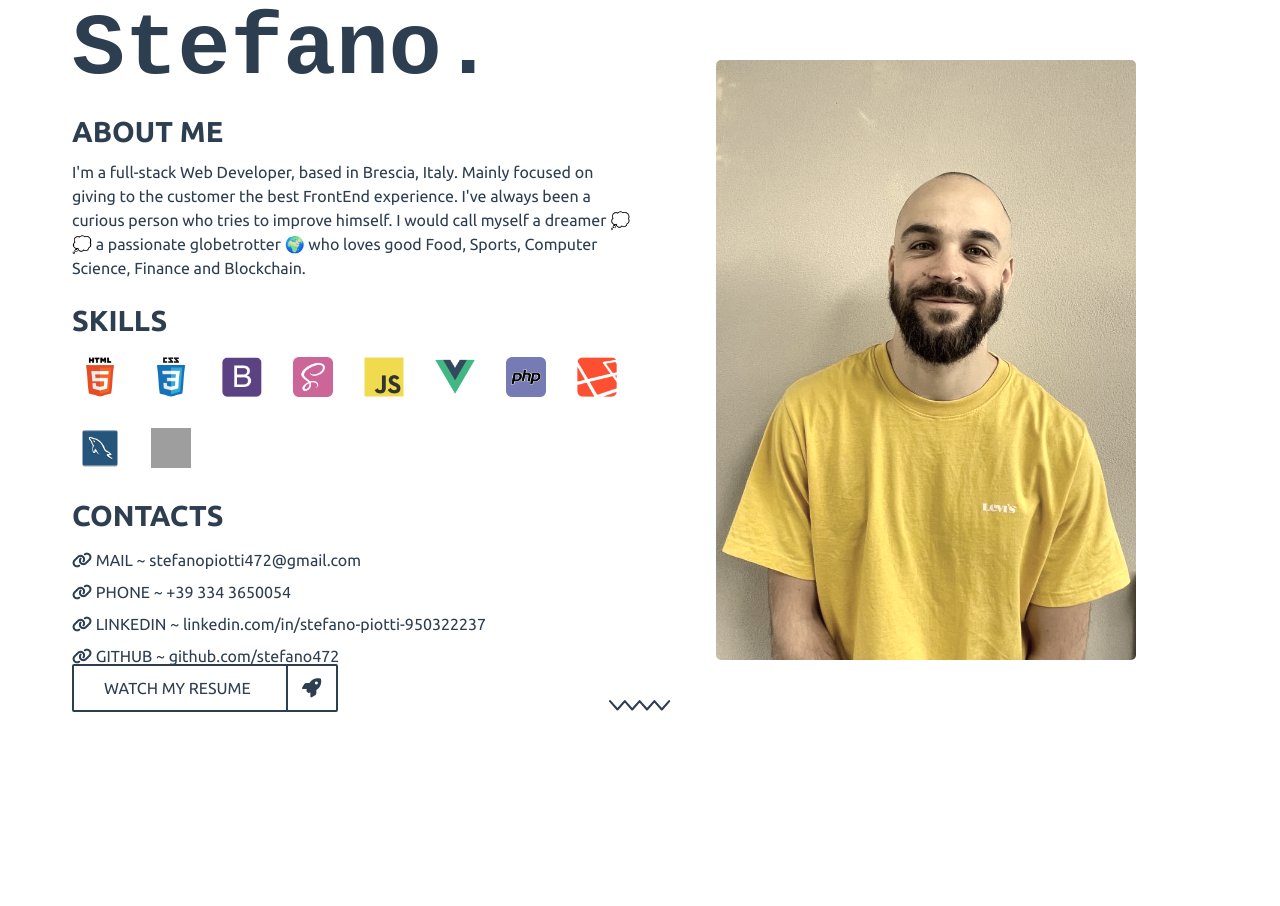
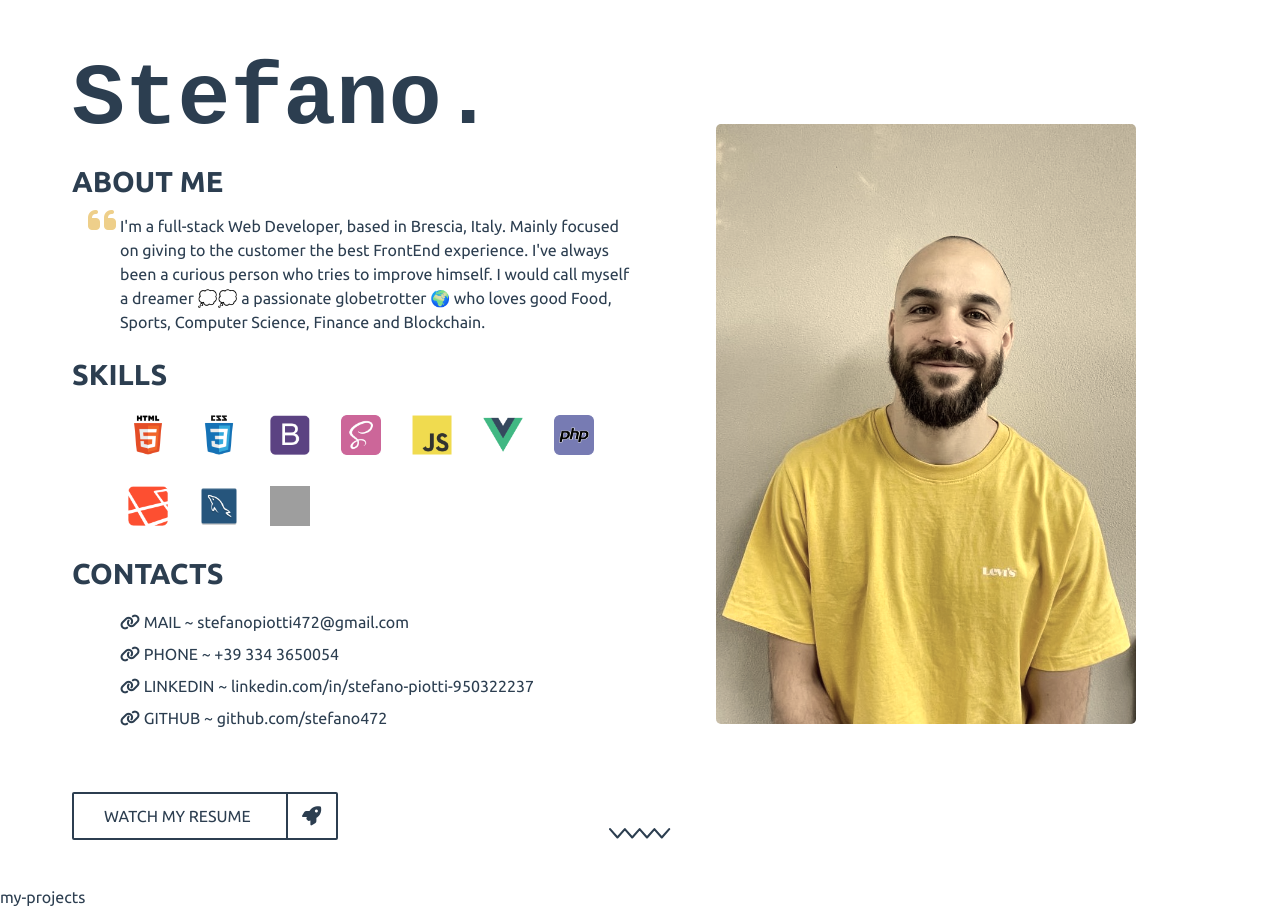
Before and after one commit to stefano472/portfolio, a Vue app: page / in a window 1280 px wide. Shown: the part 840-1746 px from the top of the page. Before the commit the page ends 1600 px from the top, so only its background shows below. Built offline with nearby package versions, Linux system fonts and the light colour scheme; grey boxes are pictures that could not be loaded; a web font is replaced by a local one.

Commit message:
about section done projects missing

```diff
--- a/src/App.vue
+++ b/src/App.vue
@@ -4,7 +4,7 @@
     <HeaderComponent/>
     <HomeComponent/>
     <AboutComponent/>
-    <!-- <ProjectsComponent/> -->
+    <ProjectsComponent/>
 
   </div>
 </template>
@@ -13,15 +13,15 @@
 import HeaderComponent from './components/HeaderComponent.vue'
 import HomeComponent from './components/HomeComponent.vue'
 import AboutComponent from './components/AboutComponent.vue'
-// import ProjectsComponent from './components/ProjectsComponent.vue'
+import ProjectsComponent from './components/ProjectsComponent.vue'
 
 export default {
   name: 'App',
   components: {
     HeaderComponent,
     HomeComponent,
-    AboutComponent
-    // ProjectsComponent,
+    AboutComponent,
+    ProjectsComponent,
   }
 }
 </script>
@@ -47,7 +47,8 @@ a{
 .container {
     width: min((100% - 3rem), 1270px);
     margin-inline: auto;
-    padding: 1.25rem 0;
+    // padding: 1.25rem 0;
+    padding: 3rem 0;
 }
 
 .flex-row {
@@ -64,6 +65,17 @@ a{
   width: 100%;
 }
 
+// animation on scroll
+.before-enter{
+  opacity: 0;
+  transform: translateY(50px);
+  transition: all 1s ease-out;
+}
+.enter{
+  opacity: 1;
+  transform: translateY(0px);
+}
+
 #app {
   font-family: 'Ubuntu', Helvetica, Arial, sans-serif;
   -webkit-font-smoothing: antialiased;
--- a/src/components/AboutComponent.vue
+++ b/src/components/AboutComponent.vue
@@ -1,12 +1,13 @@
 <template>
   <section id="about">
     <div class="container flex-row">
-      <div class="left-side">
+      <div v-scrollanimation class="left-side">
 
         <h1>Stefano.</h1>
         <div class="profile">
           <h3>ABOUT ME</h3>
           <p>
+            <i class="quote fa-solid fa-quote-left"></i>
             I'm a full-stack Web Developer, based in Brescia, Italy.
             Mainly focused on giving to the customer the best FrontEnd experience.
             I've always been a curious person who tries to improve himself.
@@ -30,7 +31,7 @@
             </li>
             <li>
               <img src="../assets/skills/bootstrap.png" alt="bootstrap_logo" class="w-100">
-              <div class="skill-overlay">
+              <div class="skill-overlay boot">
                 Bootstrap
               </div>
             </li>
@@ -90,7 +91,7 @@
 
       </div>
 
-      <div class="right-side">
+      <div v-scrollanimation class="right-side">
         <img src="../assets/photo2.jpg" alt="cover-img">
       </div>
 
@@ -115,10 +116,12 @@ export default {
   position: relative;
   display: flex;
   width: 100%;
-  height: 100vh;
+  // height: 100vh;
+  height: max(100vh, 58rem);
   .flex-row{
     // gap: 1rem;
     position: relative;
+    // padding: 1.75rem;
   }
   .left-side{
     margin-left: 3rem;
@@ -130,20 +133,34 @@ export default {
     }
     h3{
       font-size: clamp(1rem, 3vw + 1rem, 1.8rem);
-      margin-bottom: 0.75rem;
+      margin-bottom: 1rem;
     }
     .profile{
+      // display: flex;
+      // gap: 1rem;
       p{
+        margin-left: 3rem;
         margin-bottom: 1.5rem;
         line-height: 1.5;
+        position: relative;
+        .quote{
+          font-size: 2rem;
+          color: #eecf8a;
+          position: absolute;
+          top: -0.6rem;
+          left: -2rem;
+        }
       }
     }
     .skill{
+      // display: flex;
+      // gap: 1rem;
       ul{
         display: flex;
         flex-wrap: wrap;
         gap: 1rem;
         margin-bottom: 1.5rem;
+        margin-left: 3rem;
         li{
           height: 55px;
           width: 55px;
@@ -171,6 +188,9 @@ export default {
             font-size: 0.9rem;
             transition: all 0.4s;
           }
+          .boot{
+            margin-left: -4px;
+          }
           img{
             // filter: grayscale(50%);
             height: 40px;
@@ -180,7 +200,11 @@ export default {
       }
     }
     .link{
-      margin-bottom: 3rem;
+      // display: flex;
+      // gap: 1rem;
+      margin-bottom: 4rem;
+      ul{
+        margin-left: 3rem;
         li{
           line-height: 2;
           a{
@@ -191,6 +215,7 @@ export default {
             &:hover {
               color: #e8b23e;
               box-shadow: 0 1px #e8b23e;
+            }
           }
         }
       }
@@ -218,6 +243,7 @@ export default {
     left: 3rem;
     padding: 13px 85px 13px 30px;
     text-transform: uppercase;
+    background: white;
     border: 2px solid #2c3e50;
     border-radius: 2px;
     i{
--- a/src/components/HomeComponent.vue
+++ b/src/components/HomeComponent.vue
@@ -38,7 +38,9 @@ export default {
   display: flex;
   align-items: center;
   position: relative;
-
+  .container{
+    padding-left: 3rem;
+  }
   h1 {
     // font-size: 5.5rem;
     font-size: clamp(3rem, 3vw + 3.5rem, 5.5rem);
--- /dev/null
+++ b/src/directives/scrollanimation.js
@@ -0,0 +1,15 @@
+const animatedScrollObserver = new IntersectionObserver((entries, animatedScrollObserver) => {
+    entries.forEach((entry) => {
+        if(entry.isIntersecting) {
+            entry.target.classList.add('enter');
+            animatedScrollObserver.unobserve(entry.target)
+        }
+    })
+})
+
+export default {
+    bind(el){
+        el.classList.add('before-enter');
+        animatedScrollObserver.observe(el)
+    }
+}
--- a/src/main.js
+++ b/src/main.js
@@ -1,5 +1,8 @@
 import Vue from 'vue'
 import App from './App.vue'
+import ScrollAnimation from './directives/scrollanimation'
+
+Vue.directive('scrollanimation', ScrollAnimation)
 
 Vue.config.productionTip = false
 
```
Lines whose indentation alone changed are shown as unchanged.
